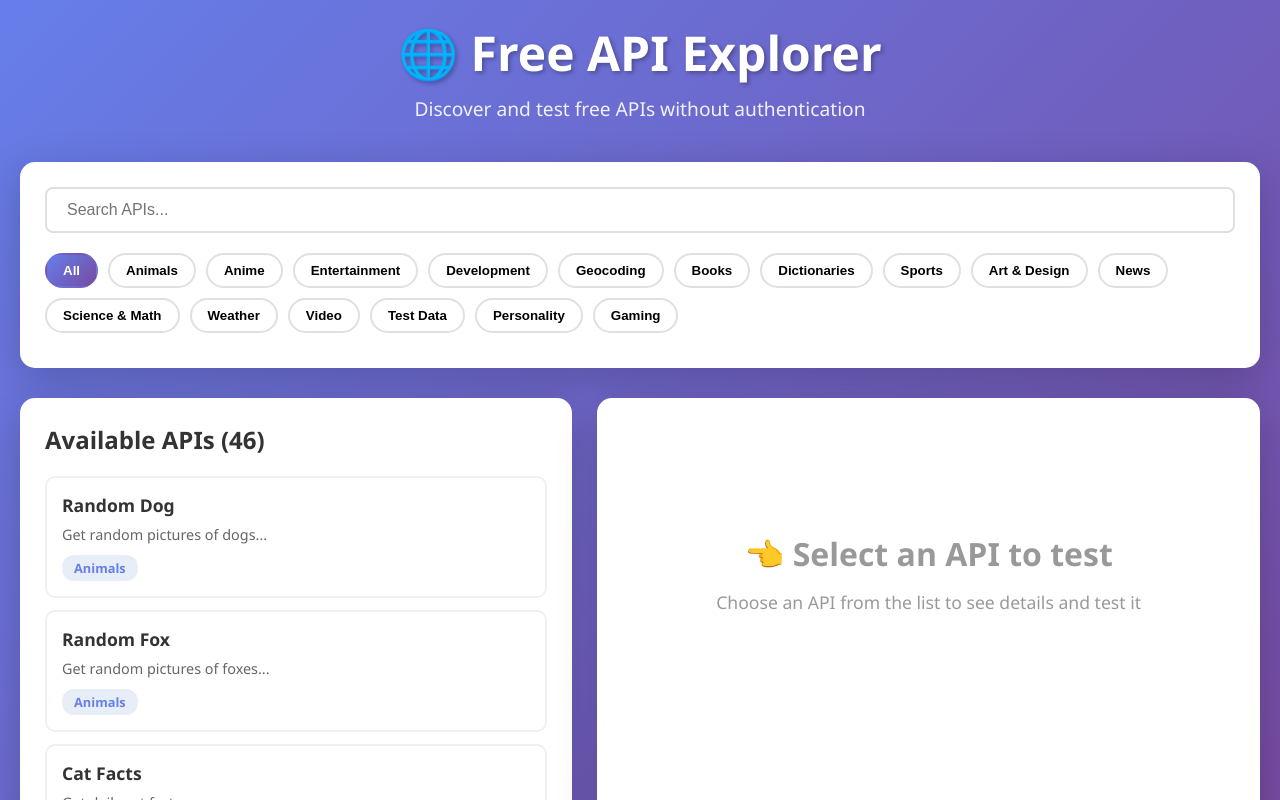
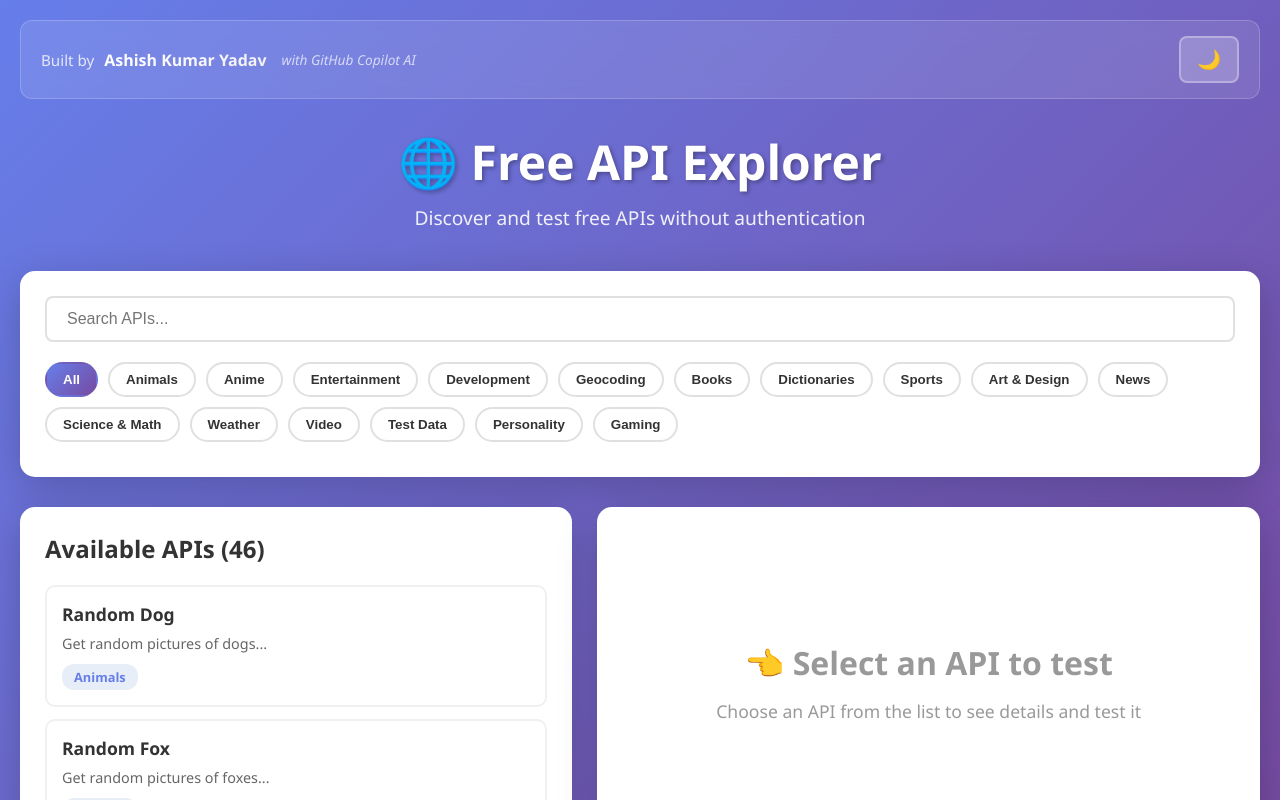
Before and after one commit to ASHISH-GITHUB2495/AshUniversal, a React (Create React App) app: page / in a window 1280 px wide. Shown: the top 800 px of the page. Built offline with nearby package versions, Linux system fonts and the light colour scheme.

Commit message:
Add developer info header and dark mode toggle with comprehensive dark theme styling

```diff
--- a/src/App.css
+++ b/src/App.css
@@ -8,11 +8,94 @@ body {
   font-family: 'Segoe UI', Tahoma, Geneva, Verdana, sans-serif;
   background: linear-gradient(135deg, #667eea 0%, #764ba2 100%);
   min-height: 100vh;
+  transition: background 0.3s ease;
+}
+
+body.dark-mode {
+  background: linear-gradient(135deg, #1a1a2e 0%, #16213e 100%);
 }
 
 .App {
   min-height: 100vh;
   padding: 20px;
+}
+
+/* Top Bar with Developer Info and Dark Mode Toggle */
+.top-bar {
+  display: flex;
+  justify-content: space-between;
+  align-items: center;
+  margin-bottom: 30px;
+  padding: 15px 20px;
+  background: rgba(255, 255, 255, 0.1);
+  backdrop-filter: blur(10px);
+  border-radius: 12px;
+  border: 1px solid rgba(255, 255, 255, 0.2);
+  animation: slideDown 0.5s ease-out;
+}
+
+body.dark-mode .top-bar {
+  background: rgba(0, 0, 0, 0.3);
+  border-color: rgba(255, 255, 255, 0.1);
+}
+
+.developer-info {
+  display: flex;
+  align-items: center;
+  gap: 10px;
+  color: white;
+  font-size: 0.95em;
+}
+
+.developer-label {
+  opacity: 0.8;
+  font-weight: 500;
+}
+
+.developer-name {
+  font-weight: 700;
+  font-size: 1.05em;
+  background: linear-gradient(135deg, #fff 0%, #f0f0f0 100%);
+  -webkit-background-clip: text;
+  -webkit-text-fill-color: transparent;
+  background-clip: text;
+}
+
+body.dark-mode .developer-name {
+  background: linear-gradient(135deg, #ff9a56 0%, #ffb347 100%);
+  -webkit-background-clip: text;
+  -webkit-text-fill-color: transparent;
+  background-clip: text;
+}
+
+.ai-label {
+  opacity: 0.7;
+  font-size: 0.9em;
+  font-style: italic;
+  margin-left: 5px;
+}
+
+.dark-mode-toggle {
+  padding: 10px 16px;
+  background: rgba(255, 255, 255, 0.2);
+  border: 2px solid rgba(255, 255, 255, 0.3);
+  border-radius: 8px;
+  color: white;
+  font-size: 1.2em;
+  cursor: pointer;
+  transition: all 0.3s ease;
+  font-weight: 600;
+}
+
+.dark-mode-toggle:hover {
+  background: rgba(255, 255, 255, 0.3);
+  transform: scale(1.05);
+  border-color: rgba(255, 255, 255, 0.5);
+}
+
+.dark-mode-toggle.active {
+  background: rgba(255, 215, 0, 0.3);
+  border-color: rgba(255, 215, 0, 0.5);
 }
 
 .header {
@@ -40,6 +123,12 @@ body {
   padding: 25px;
   border-radius: 15px;
   box-shadow: 0 10px 40px rgba(0, 0, 0, 0.2);
+  transition: all 0.3s ease;
+}
+
+body.dark-mode .controls {
+  background: #2a2a3e;
+  box-shadow: 0 10px 40px rgba(0, 0, 0, 0.5);
 }
 
 .search-input {
@@ -50,6 +139,14 @@ body {
   border-radius: 8px;
   margin-bottom: 20px;
   transition: all 0.3s ease;
+  background: white;
+  color: #333;
+}
+
+body.dark-mode .search-input {
+  background: #1a1a2e;
+  color: white;
+  border-color: #444;
 }
 
 .search-input:focus {
@@ -75,6 +172,13 @@ body {
   font-weight: 600;
   transition: all 0.3s ease;
   white-space: nowrap;
+  color: #333;
+}
+
+body.dark-mode .category-btn {
+  background: #1a1a2e;
+  border-color: #444;
+  color: white;
 }
 
 .category-btn:hover {
@@ -106,12 +210,22 @@ body {
   overflow-y: auto;
   display: flex;
   flex-direction: column;
+  transition: all 0.3s ease;
+}
+
+body.dark-mode .api-list {
+  background: #2a2a3e;
+  box-shadow: 0 10px 40px rgba(0, 0, 0, 0.5);
 }
 
 .api-list h2 {
   margin-bottom: 20px;
   color: #333;
   font-size: 1.5em;
+}
+
+body.dark-mode .api-list h2 {
+  color: white;
 }
 
 .api-grid {
@@ -128,10 +242,19 @@ body {
   background: white;
 }
 
+body.dark-mode .api-item {
+  background: #1a1a2e;
+  border-color: #444;
+}
+
 .api-item:hover {
   border-color: #667eea;
   background: #f9f9ff;
   transform: translateX(5px);
+}
+
+body.dark-mode .api-item:hover {
+  background: #16213e;
 }
 
 .api-item.selected {
@@ -140,10 +263,18 @@ body {
   box-shadow: 0 5px 20px rgba(102, 126, 234, 0.3);
 }
 
+body.dark-mode .api-item.selected {
+  background: linear-gradient(135deg, #16213e 0%, #0f3460 100%);
+}
+
 .api-item h3 {
   margin-bottom: 8px;
   color: #333;
   font-size: 1.1em;
+}
+
+body.dark-mode .api-item h3 {
+  color: white;
 }
 
 .api-item p {
@@ -151,6 +282,10 @@ body {
   font-size: 0.9em;
   margin-bottom: 10px;
   line-height: 1.4;
+}
+
+body.dark-mode .api-item p {
+  color: #aaa;
 }
 
 .category-badge {
@@ -163,6 +298,11 @@ body {
   font-weight: 600;
 }
 
+body.dark-mode .category-badge {
+  background: #16213e;
+  color: #90caf9;
+}
+
 .api-tester {
   background: white;
   padding: 25px;
@@ -170,6 +310,12 @@ body {
   box-shadow: 0 10px 40px rgba(0, 0, 0, 0.2);
   max-height: 80vh;
   overflow-y: auto;
+  transition: all 0.3s ease;
+}
+
+body.dark-mode .api-tester {
+  background: #2a2a3e;
+  box-shadow: 0 10px 40px rgba(0, 0, 0, 0.5);
 }
 
 .empty-state {
@@ -182,9 +328,17 @@ body {
   text-align: center;
 }
 
+body.dark-mode .empty-state {
+  color: #666;
+}
+
 .empty-state h2 {
   font-size: 2em;
   margin-bottom: 15px;
+}
+
+body.dark-mode .empty-state h2 {
+  color: #aaa;
 }
 
 .empty-state p {
--- a/src/App.js
+++ b/src/App.js
@@ -1,4 +1,4 @@
-import React, { useState } from 'react';
+import React, { useState, useEffect } from 'react';
 import './App.css';
 import APICard from './components/APICard';
 import { freeApis } from './data/apis';
@@ -7,6 +7,28 @@ function App() {
   const [selectedApi, setSelectedApi] = useState(null);
   const [searchTerm, setSearchTerm] = useState('');
   const [selectedCategory, setSelectedCategory] = useState('All');
+  const [darkMode, setDarkMode] = useState(false);
+
+  // Load dark mode preference from localStorage
+  useEffect(() => {
+    const savedDarkMode = localStorage.getItem('darkMode') === 'true';
+    setDarkMode(savedDarkMode);
+    if (savedDarkMode) {
+      document.body.classList.add('dark-mode');
+    }
+  }, []);
+
+  // Toggle dark mode and save preference
+  const toggleDarkMode = () => {
+    const newDarkMode = !darkMode;
+    setDarkMode(newDarkMode);
+    localStorage.setItem('darkMode', newDarkMode);
+    if (newDarkMode) {
+      document.body.classList.add('dark-mode');
+    } else {
+      document.body.classList.remove('dark-mode');
+    }
+  };
 
   const categories = ['All', ...new Set(freeApis.map(api => api.category))];
 
@@ -19,6 +41,21 @@ function App() {
 
   return (
     <div className="App">
+      <div className="top-bar">
+        <div className="developer-info">
+          <span className="developer-label">Built by</span>
+          <span className="developer-name">Ashish Kumar Yadav</span>
+          <span className="ai-label">with GitHub Copilot AI</span>
+        </div>
+        <button
+          className={`dark-mode-toggle ${darkMode ? 'active' : ''}`}
+          onClick={toggleDarkMode}
+          title="Toggle Dark Mode"
+        >
+          {darkMode ? '☀️' : '🌙'}
+        </button>
+      </div>
+
       <header className="header">
         <h1>🌐 Free API Explorer</h1>
         <p>Discover and test free APIs without authentication</p>
--- a/src/styles/APICard.css
+++ b/src/styles/APICard.css
@@ -12,10 +12,18 @@
   padding-bottom: 15px;
 }
 
+body.dark-mode .api-header {
+  border-bottom-color: #444;
+}
+
 .api-header h2 {
   color: #333;
   font-size: 1.8em;
   margin: 0;
+}
+
+body.dark-mode .api-header h2 {
+  color: white;
 }
 
 .method-badge {
@@ -47,6 +55,11 @@
   padding: 15px;
   border-radius: 10px;
   border-left: 4px solid #667eea;
+}
+
+body.dark-mode .api-description {
+  background: #1a1a2e;
+  border-left-color: #90caf9;
 }
 
 .api-description code {
@@ -134,6 +147,15 @@
   font-family: inherit;
   font-size: 0.95em;
   transition: all 0.3s ease;
+  background: white;
+  color: #333;
+}
+
+body.dark-mode .form-input,
+body.dark-mode .form-textarea {
+  background: #1a1a2e;
+  color: white;
+  border-color: #444;
 }
 
 .form-input:focus,
@@ -142,6 +164,11 @@
   border-color: #667eea;
   box-shadow: 0 0 10px rgba(102, 126, 234, 0.2);
   background: white;
+}
+
+body.dark-mode .form-input:focus,
+body.dark-mode .form-textarea:focus {
+  background: #16213e;
 }
 
 .form-textarea {
@@ -156,10 +183,18 @@
   background: #fafbff;
 }
 
+body.dark-mode .endpoint-input {
+  background: #1a1a2e;
+}
+
 .path-input {
   font-family: 'Courier New', monospace;
   font-size: 0.9em;
   background: #f5f9ff;
+}
+
+body.dark-mode .path-input {
+  background: #1a1a2e;
 }
 
 .endpoint-preview {
@@ -173,6 +208,12 @@
   word-break: break-all;
 }
 
+body.dark-mode .endpoint-preview {
+  background: #16213e;
+  color: #aaa;
+  border-left-color: #90caf9;
+}
+
 .path-preview {
   margin: 8px 0 0 0;
   padding: 10px;
@@ -184,6 +225,12 @@
   word-break: break-all;
 }
 
+body.dark-mode .path-preview {
+  background: #16213e;
+  color: #aaa;
+  border-left-color: #64b5f6;
+}
+
 .endpoint-preview code,
 .path-preview code {
   background: white;
@@ -191,6 +238,12 @@
   border-radius: 4px;
   font-size: 0.85em;
   color: #d32f2f;
+}
+
+body.dark-mode .endpoint-preview code,
+body.dark-mode .path-preview code {
+  background: #0f3460;
+  color: #ff9a56;
 }
 
 .call-btn {
@@ -232,6 +285,10 @@
   margin: 0;
 }
 
+body.dark-mode .api-response h3 {
+  color: white;
+}
+
 .proxy-notice {
   background: #e8f5e9;
   border-left: 4px solid #4CAF50;
@@ -241,6 +298,12 @@
   font-size: 0.9em;
   margin-bottom: 12px;
   font-weight: 500;
+}
+
+body.dark-mode .proxy-notice {
+  background: #1b5e20;
+  color: #81c784;
+  border-left-color: #66bb6a;
 }
 
 .error-message {
@@ -257,6 +320,12 @@
   overflow-y: auto;
 }
 
+body.dark-mode .error-message {
+  background: #5d1f1a;
+  color: #ef5350;
+  border-left-color: #e57373;
+}
+
 .response-container {
   display: flex;
   flex-direction: column;
@@ -266,6 +335,12 @@
   border-radius: 12px;
   padding: 20px;
   box-shadow: 0 4px 16px rgba(102, 126, 234, 0.08);
+}
+
+body.dark-mode .response-container {
+  background: linear-gradient(135deg, #16213e 0%, #1a1a2e 100%);
+  border-color: #444;
+  box-shadow: 0 4px 16px rgba(0, 0, 0, 0.3);
 }
 
 .response-text {
@@ -281,6 +356,12 @@
   line-height: 1.6;
   white-space: pre-wrap;
   word-break: break-word;
+}
+
+body.dark-mode .response-text {
+  background: #0f3460;
+  border-color: #444;
+  color: #aaa;
 }
 
 .response-text::-webkit-scrollbar {
```
